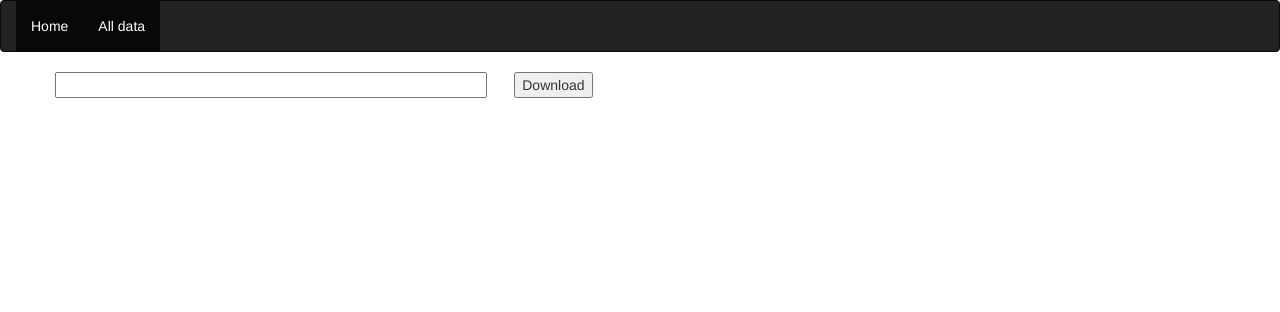
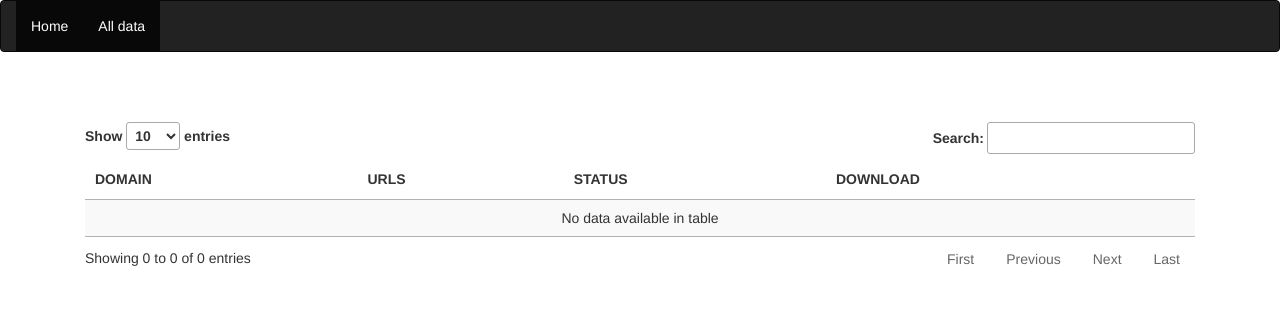
Before and after one commit to skgrehli/web_scrapper, a Django app: page /show_data/ in a window 1280 px wide. Shown: the top 312 px of the page. Run offline with Django 3.2, Linux system fonts and the light colour scheme; data that the repository does not hold is empty; some libraries are stand-ins or nearby versions.

Commit message:
apply datatbale in show data

```diff
--- a/scraping/models.py
+++ b/scraping/models.py
@@ -2,6 +2,7 @@ from django.db import models
 
 
 class ScraperData(models.Model):
+
 
     url = models.CharField(max_length=500, null=True, blank=True)
     domain = models.CharField(max_length=50, null=True, blank=True)
--- a/scraping/views.py
+++ b/scraping/views.py
@@ -4,9 +4,14 @@ from scraping.models import ScraperData
 
 
 def index(request):
+
     if request.method == "POST":
-        urls = request.POST.get('urls')
-        insert = ScraperData.objects.create(urls=urls)
+
+        url = request.POST.get('url')
+
+        domain=url.split("//")[-1].split("/")[0]
+
+        insert = ScraperData.objects.create(url=url, domain= domain)
         insert.save()
         return render(request, "index.html", {'msg': "data succesfully saved"})
     return render(request, "index.html")
@@ -14,4 +19,8 @@ def index(request):
 
 def show_data(request):
 
-    return render(request, "show_detail.html")
+    url_data = ScraperData.objects.all()
+    return render(request, "show_detail.html",{'data':url_data})
+
+
+# domain url status
--- a/templates/index.html
+++ b/templates/index.html
@@ -7,7 +7,7 @@
     		<div class="main">
     			<form method="POST" action=".">
     			{% csrf_token %}
-      			<input type="text" size="50" name="urls">
+      			<input type="text" size="50" name="url">
       			&nbsp;&nbsp;&nbsp;&nbsp;&nbsp;
       			<input type="submit" name="submit" value="save">
       			</form>
--- a/templates/show_detail.html
+++ b/templates/show_detail.html
@@ -1,16 +1,58 @@
 
- {% extends "base.html" %}
+{% extends "base.html" %}
+
+  {% block header %}
+   <link rel="stylesheet" href="https://maxcdn.bootstrapcdn.com/bootstrap/3.3.7/css/bootstrap.min.css">
+  <link rel="stylesheet" type="text/css" href="https://cdn.datatables.net/1.10.19/css/jquery.dataTables.min.css">
+  <script src="https://ajax.googleapis.com/ajax/libs/jquery/3.3.1/jquery.min.js"></script>
+  <script  src="https://cdn.datatables.net/1.10.19/js/jquery.dataTables.min.js"></script>
+  <script type="text/javascript">
+    $(document).ready( function () {
+      $('#example').DataTable(
+        {
+          "bJQueryUI":true,
+            "bSort":false,
+            "bPaginate":true,
+            "sPaginationType":"full_numbers",
+            "iDisplayLength": 10
+        });
+
+    } );
+  </script>
+    {% endblock %}
+
 {% block content %}
-	<div class="container">
-  		<div class="row">
-    		<div class="main">
+  <div class="container">
+    <div>
+      <h4></h4>
+    </div>
+    <br/>
+    <br/>
+    <div class="container-fluid">
+      <table id="example" class="display" style="width:100%">
+            <thead>
+            <tr>
+              <th>DOMAIN</th>
+              <th>URLS</th>
 
-    			<input type="hidden" size="50" value="" name="urls">
-      			<input type="text" size="50" value="" name="urls">
-      			&nbsp;&nbsp;&nbsp;&nbsp;&nbsp;
-      			<button>Download</button>
+              <th>STATUS</th>
+              <th>DOWNLOAD</th>
 
-  			</div>
-  		</div>
-	</div>
+            </tr>
+          </thead>
+          <tbody>
+
+            {%for url_detail in data %}
+              <tr>
+
+                <td>{{url_detail.domain}}</td>
+                <td>{{url_detail.url}}</td>
+                <td>{{url_detail.is_processing}}</td>
+                <td><a href="">Download</a></td>
+              </tr>
+          {%endfor %}
+          </tbody>
+        </table>
+    </div>
+  </div>
 {%endblock%}
```
Also changed, not shown: db.sqlite3.
